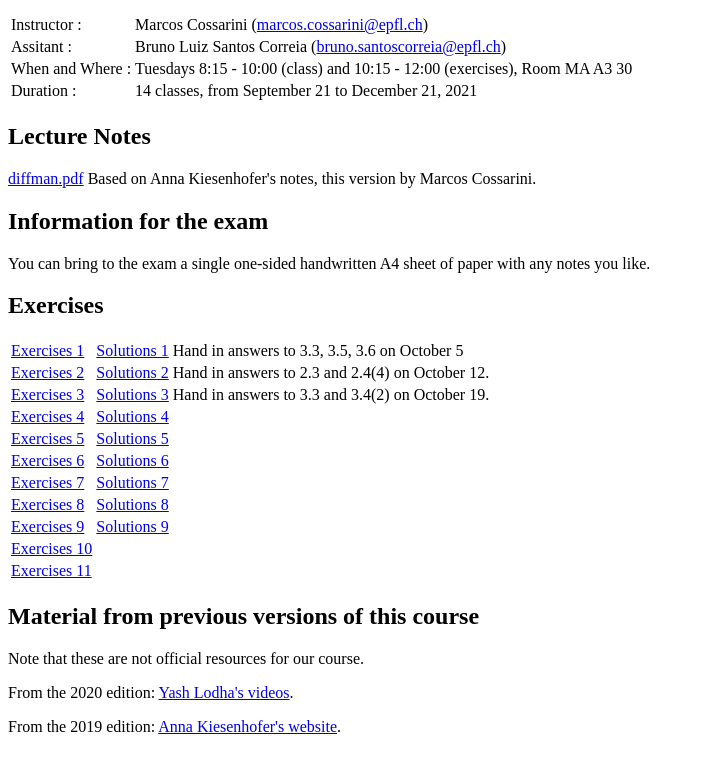
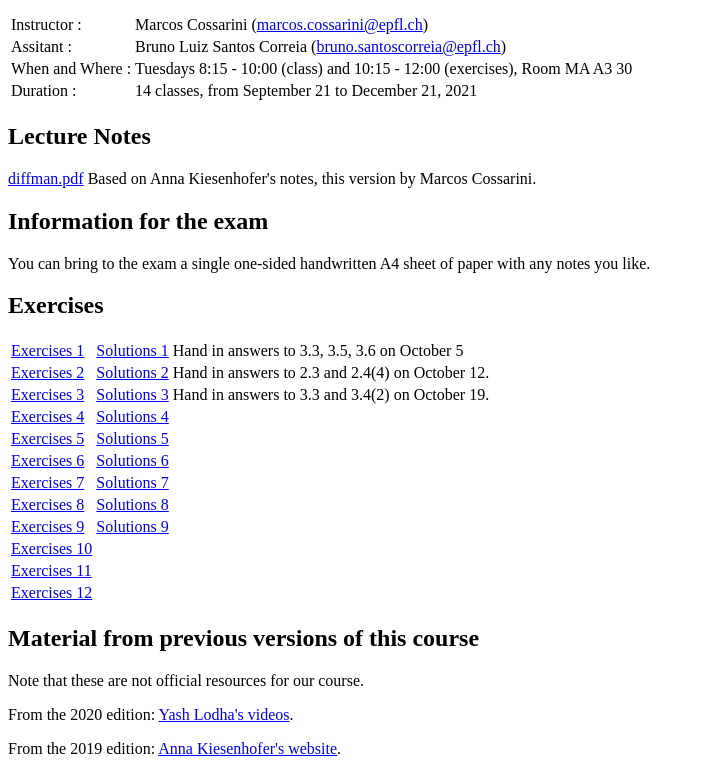
Before and after one commit to marcosaedro/marcosaedro.github.io, a plain HTML site: page diffman_2021/index.html in a window 1280 px wide. Shown: the part 101-875 px from the top of the page, without its empty margins (0-705 px from the left). Before the commit the page ends 853 px from the top, so only its background shows below. Drawn offline with Linux system fonts and the light colour scheme.

Commit message:
exercise series 12

```diff
--- a/diffman_2021/index.html
+++ b/diffman_2021/index.html
@@ -82,6 +82,10 @@
     <td><a href="./diffman_exer_11.pdf">Exercises 11</a></td>
     <!-- <td><a href="./diffman_exer_11_sol.pdf">Solutions 11</a></td> -->
   </tr>
+  <tr>
+    <td><a href="./diffman_exer_12.pdf">Exercises 12</a></td>
+    <!-- <td><a href="./diffman_exer_12_sol.pdf">Solutions 12</a></td> -->
+  </tr>
 </table>
 
 <h2>Material from previous versions of this course</h2>
```
Also changed, not shown: 1 other file.
